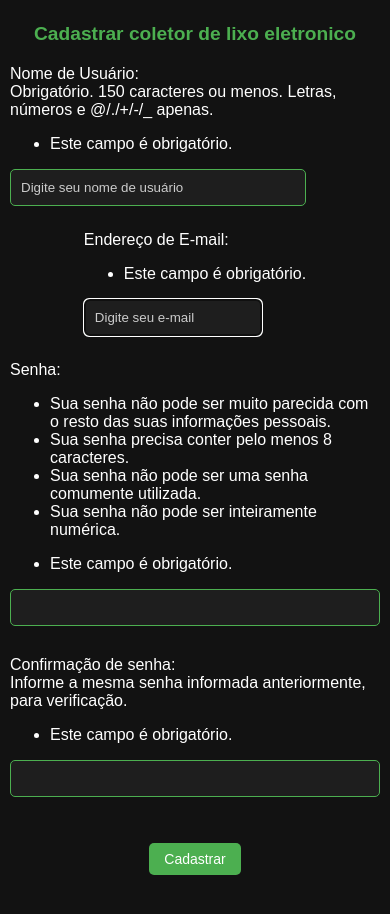
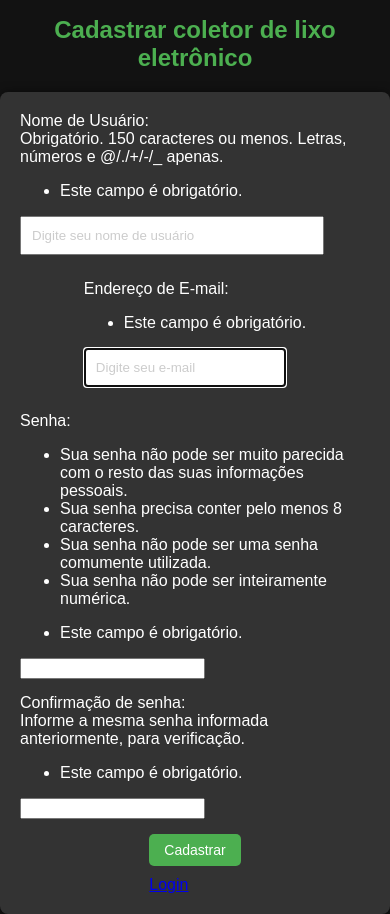
Before and after one commit to FabioGomesLima/EcoPonto, a Django app: page /cadastrar_coletor/ in a window 390 px wide. Before the commit the page ends 875 px from the top, so only its background shows below. Run offline with Django 5.2, Linux system fonts and the light colour scheme.

Commit message:
Botao login

```diff
--- a/core/static/css/coletor.css
+++ b/core/static/css/coletor.css
@@ -7,31 +7,17 @@ body {
     padding: 0;
     display: flex;
     flex-direction: column;
-    justify-content: center;  /* Centraliza verticalmente */
-    align-items: center;      /* Centraliza horizontalmente */
+    justify-content: center;
+    align-items: center;
     min-height: 100vh;  /* Garante altura mínima para a tela inteira */
 }
 
-/* Container principal */
-.container {
-    width: 90%;
-    max-width: 500px;
-    margin: 20px auto;
-    padding: 20px;
-    background-color: #333;  /* Fundo mais claro para o container */
-    border-radius: 8px;
-    box-shadow: 0 0 10px rgba(0, 0, 0, 0.5);
-    text-align: center;
-}
-
-/* Títulos */
+/* Título */
 h1 {
     color: #4CAF50;  /* Verde para o título */
     margin-bottom: 20px;
-    font-size: 1.8em;  /* Tamanho padrão para telas maiores */
+    font-size: 2em;
     text-align: center;
-    display: flex;
-    justify-content: center;  /* Centraliza horizontalmente */
 }
 
 /* Formulário */
@@ -40,22 +26,51 @@ form {
     flex-direction: column;
     align-items: center;
     gap: 15px;
+    background-color: #333;  /* Fundo para o formulário */
+    padding: 20px;
+    border-radius: 8px;
+    box-shadow: 0 0 10px rgba(0, 0, 0, 0.5);
 }
 
-form input[type="text"],
-form input[type="email"],
-form input[type="password"],
-form select,
-form textarea {
-    width: 80%;
-    padding: 10px;
-    border: 1px solid #4CAF50;  /* Borda verde */
+/* Container para os botões de "Cadastrar" e "Login" */
+.button-container {
+    display: flex;
+    gap: 10px;  /* Espaço entre os botões */
+}
+
+/* Estilo do botão de "Cadastrar" */
+form input[type="submit"] {
+    background-color: #4CAF50;
+    color: #fff;
+    border: none;
+    padding: 10px 20px;
     border-radius: 5px;
-    background-color: #1e1e1e;  /* Fundo escuro para inputs */
-    color: #fff;  /* Texto branco */
-    box-sizing: border-box;
-    transition: border-color 0.3s;
-    margin-bottom: 15px;
+    cursor: pointer;
+    transition: background-color 0.3s, transform 0.2s;
+}
+
+form input[type="submit"]:hover {
+    background-color: #45a049;
+    transform: scale(1.02);
+}
+
+/* Estilo do botão de login */
+.login-btn {
+    display: inline-block;
+    background-color: #333;
+    color: #4CAF50;
+    border: 2px solid #4CAF50;
+    padding: 10px 20px;
+    border-radius: 5px;
+    text-decoration: none;
+    font-weight: bold;
+    transition: background-color 0.3s, color 0.3s, transform 0.2s;
+}
+
+.login-btn:hover {
+    background-color: #4CAF50;
+    color: #fff;
+    transform: scale(1.05);  /* Leve aumento no hover */
 }
 
 /* Efeito ao focar nos inputs */
@@ -71,68 +86,20 @@ form textarea::placeholder {
     color: #ccc;  /* Placeholder mais claro */
 }
 
-/* Botões */
-form input[type="submit"] {
-    background-color: #4CAF50;  /* Verde principal */
-    color: #fff;
-    border: none;
-    padding: 10px 20px;
-    border-radius: 5px;
-    cursor: pointer;
-    transition: background-color 0.3s, transform 0.2s;
-}
-
-form input[type="submit"]:hover {
-    background-color: #45a049;  /* Verde mais escuro no hover */
-    transform: scale(1.02);  /* Leve aumento no hover */
-}
-
-/* Imagens (se houver) */
-img {
-    border-radius: 5px;
-    box-shadow: 0 0 10px rgba(0, 0, 0, 0.5);
-    margin-bottom: 15px;
-}
-
-/* Rodapé fixo ao final da tela */
-footer {
-    background-color: #1e1e1e;  /* Fundo um pouco mais claro */
-    padding: 10px;
-    text-align: center;
-    border-top: 1px solid #333;
-    margin-top: auto;  /* Garante que o rodapé fique no final */
-}
-
-footer a {
-    color: #4CAF50;  /* Verde para o link do rodapé */
-    text-decoration: none;
-    transition: color 0.3s;
-}
-
-footer a:hover {
-    color: #45a049;  /* Verde mais escuro no hover */
-}
-
 /* Responsividade para telas menores */
 @media (max-width: 480px) {
-    body {
-        padding: 10px;
+    h1 {
+        font-size: 1.5em;  /* Ajusta o tamanho do título */
     }
 
-    h1 {
-        font-size: 1.2em;  /* Ajusta o tamanho do título para telas pequenas */
-    }
-
-    form input[type="submit"] {
+    form input[type="submit"],
+    .login-btn {
         padding: 8px 15px;
         font-size: 14px;
     }
 
-    form input[type="text"],
-    form input[type="email"],
-    form input[type="password"],
-    form select,
-    form textarea {
-        width: 100%;  /* Ajusta inputs para telas menores */
+    .button-container {
+        flex-direction: column;  /* Coloca os botões na vertical em telas pequenas */
+        gap: 10px;
     }
 }
--- a/core/templates/registration/cadastrar_coletor.html
+++ b/core/templates/registration/cadastrar_coletor.html
@@ -4,16 +4,21 @@
 <head>
     <meta charset="UTF-8">
     <meta name="viewport" content="width=device-width, initial-scale=1.0">
-    <title>Cadastrar Usuarios</title>
+    <title>Cadastrar Usuários</title>
     <link rel="stylesheet" type="text/css" href="{% static 'css/coletor.css' %}">
 </head>
 <body>
-    <h1>Cadastrar coletor de lixo eletronico</h1>
+    <h1>Cadastrar coletor de lixo eletrônico</h1>
+
     <form method="POST">
         {% csrf_token %}
         {{ form }}
-        <p><input type="submit" value="Cadastrar"/></p>
+
+        <!-- Container dos Botões -->
+        <div class="button-container">
+            <input type="submit" value="Cadastrar" class="submit-btn"/>
+            <a href="{% url 'login' %}" class="btn" >Login</a>
+        </div>
     </form>
-
 </body>
 </html>
```
